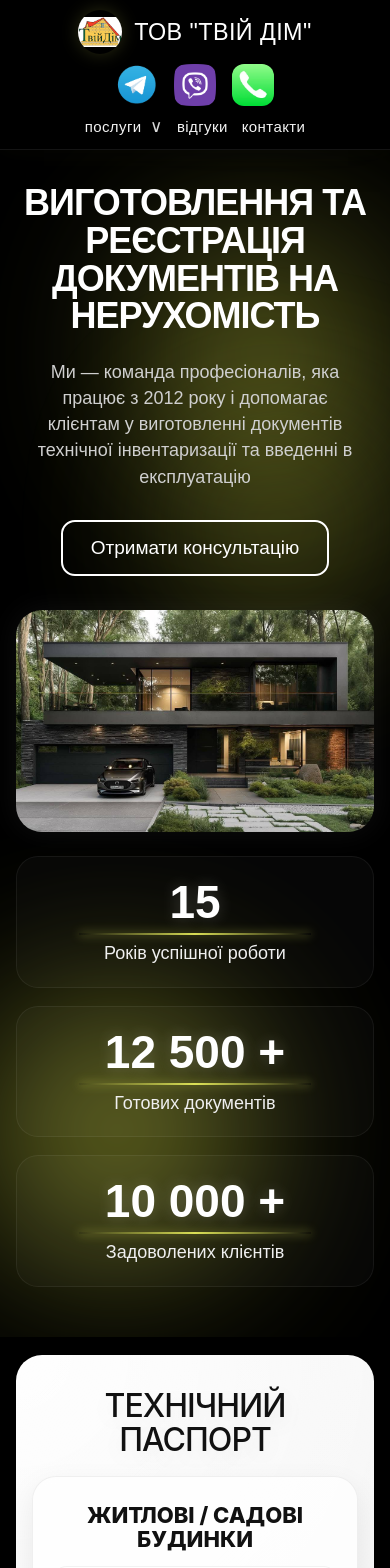
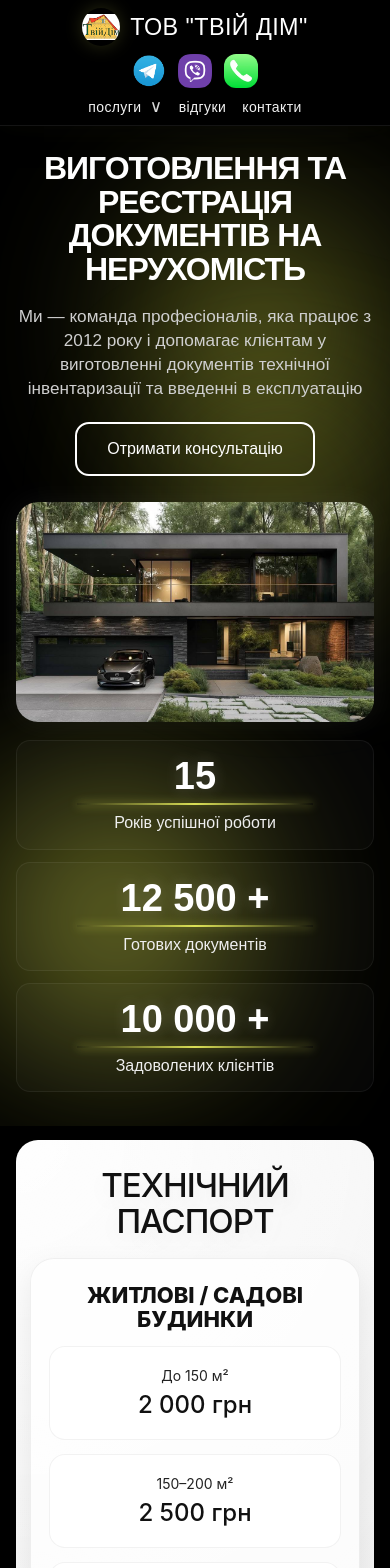
Before and after one commit to dianakonop/tviy-dim-site, a React (Vite) app: page /#services-block in a window 390 px wide. Before the commit this address led to /#services-block. Shown: the top 1568 px of the page. Built offline with nearby package versions, Linux system fonts and the light colour scheme.

Commit message:
Fix responsive styles and mobile layout

```diff
--- a/src/styles/responsive.css
+++ b/src/styles/responsive.css
@@ -1,123 +1,104 @@
-/* ========================= */
-/* RESPONSIVE FIXES */
-/* ========================= */
+/* RESPONSIVE FINAL FIX */
 
-/* tablets / small laptops */
 @media (max-width: 1200px) {
   .container {
-    padding-left: 20px;
-    padding-right: 20px;
+    width: 100%;
+    padding-left: clamp(14px, 3vw, 24px);
+    padding-right: clamp(14px, 3vw, 24px);
   }
 
   .header {
     height: auto;
-    min-height: 74px;
     padding: 10px 0;
   }
 
   .header__container {
-    gap: 18px;
+    flex-wrap: wrap;
+    justify-content: center;
+    gap: 16px;
   }
 
   .header__logo {
-    min-width: auto;
+    min-width: 0;
   }
 
   .header__logo-text {
-    font-size: 24px;
-  }
-
-  .header__logo-img {
-    width: 46px;
-    height: 46px;
+    font-size: clamp(22px, 3vw, 28px);
   }
 
   .header__menu {
-    gap: 34px;
+    gap: clamp(20px, 4vw, 42px);
   }
 
   .header__menu-link,
   .header__menu-link:visited {
-    font-size: 18px;
+    font-size: clamp(17px, 2vw, 21px);
   }
 
-  .header__socials {
-    min-width: auto;
+  .hero__container,
+  .service-showcase__card {
+    grid-template-columns: 1fr;
   }
 
-  .hero__container {
-    grid-template-columns: 1fr;
+  .hero__content,
+  .hero__text {
+    margin-left: auto;
+    margin-right: auto;
     text-align: center;
-    gap: 34px;
-  }
-
-  .hero__content {
-    margin: 0 auto;
   }
 
   .hero__right {
     align-items: center;
   }
-
-  .service-details-carousel__price-groups,
-  .commissioning-flow__prices--commissioning,
-  .tech-passport-compact {
-    grid-template-columns: repeat(2, 1fr);
-  }
 }
 
-/* phones / tablets */
 @media (max-width: 768px) {
+  html,
   body {
+    width: 100%;
     overflow-x: hidden;
   }
 
-  .container {
-    padding-left: 12px;
-    padding-right: 12px;
+  .site-main {
+    min-height: auto;
   }
 
   .header {
     position: sticky;
     top: 0;
-    height: auto;
-    min-height: auto;
-    padding: 10px 0 12px;
+    padding: 8px 0;
   }
 
   .header__container {
     flex-direction: column;
+    gap: 8px;
+  }
+
+  .header__logo {
+    width: 100%;
     justify-content: center;
     gap: 10px;
   }
 
-  .header__logo {
-    width: 100%;
-    min-width: 0;
-    justify-content: center;
-    gap: 12px;
-  }
-
   .header__logo-img {
-    width: 44px;
-    height: 44px;
+    width: 38px;
+    height: 38px;
   }
 
   .header__logo-text {
-    font-size: clamp(22px, 6vw, 30px);
+    font-size: clamp(19px, 6vw, 24px);
   }
 
   .header__socials {
     order: 2;
     width: 100%;
-    min-width: 0;
     justify-content: center;
-    gap: 16px;
+    gap: 12px;
   }
 
   .header__social-link {
-    width: 42px;
-    height: 42px;
+    width: 34px;
+    height: 34px;
   }
 
   .header__nav {
@@ -129,163 +110,143 @@
     width: 100%;
     justify-content: center;
     flex-wrap: wrap;
-    gap: 20px;
+    gap: 14px 22px;
   }
 
   .header__menu-link,
   .header__menu-link:visited {
-    font-size: 17px;
+    font-size: 15px;
   }
 
   .header__submenu {
-    width: 280px;
-    left: 50%;
-  }
-
-  .header__submenu li a {
-    font-size: 14px;
-    padding: 12px 14px;
+    width: min(92vw, 300px);
   }
 
   .hero {
     min-height: auto;
-    padding: 42px 0 50px;
+    padding: 26px 0 34px;
   }
 
   .hero__container {
     display: flex;
     flex-direction: column;
-    gap: 34px;
-    padding-top: 0;
-    padding-bottom: 0;
-  }
-
-  .hero__content {
-    order: 1;
-    max-width: 100%;
-    text-align: center;
-  }
-
-  .hero__right {
-    order: 2;
-    width: 100%;
-    align-items: center;
+    gap: 26px;
+    padding: 0 14px;
   }
 
   .hero__title {
-    font-size: clamp(38px, 11vw, 58px);
+    font-size: clamp(32px, 9vw, 44px);
     line-height: 1.05;
-    letter-spacing: -1px;
-    margin-bottom: 24px;
+    margin-bottom: 18px;
   }
 
   .hero__text {
-    max-width: 92%;
-    margin: 0 auto 30px;
-    font-size: clamp(18px, 5vw, 24px);
-    line-height: 1.45;
+    max-width: 100%;
+    font-size: clamp(16px, 4.4vw, 19px);
+    line-height: 1.4;
+    margin-bottom: 22px;
   }
 
   .hero__button {
-    min-width: 280px;
-    min-height: 62px;
-    font-size: 19px;
+    min-width: 240px;
+    min-height: 54px;
+    font-size: 16px;
   }
 
   .hero__contact-dropdown {
-    top: calc(100% + 10px);
+    top: calc(100% + 8px);
     left: 50%;
-    transform: translate(-50%, -8px);
+    transform: translate(-50%, -6px);
   }
 
   .hero__contact-wrapper:hover .hero__contact-dropdown {
     transform: translate(-50%, 0);
   }
 
-  .hero__image-wrap {
-    max-width: 100%;
-  }
-
   .hero__image {
     height: auto;
-    max-height: 280px;
-    object-fit: cover;
-    border-radius: 26px;
+    max-height: 260px;
+    border-radius: 22px;
   }
 
   .hero__stats {
     grid-template-columns: 1fr;
-    gap: 18px;
-    margin-top: 24px;
+    gap: 12px;
   }
 
   .hero__stat {
-    min-height: 130px;
-    border-radius: 22px;
-    padding: 22px 12px;
+    min-height: 105px;
+    padding: 16px 10px;
   }
 
   .hero__stat-number {
-    font-size: 46px;
+    font-size: 38px;
   }
 
   .hero__stat-text {
-    font-size: 18px;
+    font-size: 16px;
   }
 
   .service-showcase {
     min-height: auto;
-    padding: 18px 0;
+    padding: 14px 0;
   }
 
   .service-showcase__card {
-    grid-template-columns: 1fr;
     height: auto;
-    border-radius: 26px;
+    border-radius: 22px;
   }
 
   .service-showcase__left {
-    grid-template-rows: auto auto auto;
-    padding: 28px 18px 22px;
+    grid-template-rows: auto;
+    padding: 24px 16px 18px;
   }
 
-  .service-showcase__right {
-    min-height: 240px;
+  .service-showcase__title {
+    font-size: clamp(26px, 8vw, 36px);
   }
 
+  .service-showcase__description {
+    font-size: 16px;
+    line-height: 1.35;
+  }
+
+  .service-showcase__controls {
+    flex-direction: column;
+    justify-content: center;
+    gap: 16px;
+  }
+
+  .service-showcase__right,
   .service-showcase__image {
     min-height: 240px;
   }
 
   .service-details-carousel {
     min-height: auto;
-    padding: 18px 0;
+    padding: 14px 0;
   }
 
   .service-details-carousel__card {
     min-height: auto;
-    border-radius: 26px;
-    padding: 34px 16px 90px;
+    border-radius: 22px;
+    padding: 28px 14px 82px;
   }
 
   .service-details-carousel__title {
-    font-size: clamp(34px, 10vw, 50px);
+    font-size: clamp(30px, 8.5vw, 42px);
     line-height: 1.08;
     letter-spacing: -1px;
   }
 
-  .service-details-carousel__text {
+  .service-details-carousel__text,
+  .service-details-carousel__list {
     font-size: 16px;
     line-height: 1.45;
   }
 
   .service-details-carousel__subtitle {
     font-size: 20px;
-  }
-
-  .service-details-carousel__list {
-    font-size: 16px;
-    line-height: 1.45;
   }
 
   .service-details-carousel__price-groups,
@@ -295,10 +256,10 @@
     grid-template-columns: 1fr;
   }
 
-  .service-details-carousel__price-group {
+  .service-details-carousel__price-group,
+  .commissioning-flow__price-card,
+  .commissioning-flow__price-card--commissioning {
     min-height: auto;
-    padding: 26px 18px;
-    border-radius: 24px;
   }
 
   .service-details-carousel__report-card {
@@ -313,23 +274,23 @@
   .service-details-carousel__btn,
   .commissioning-flow__choice {
     width: 100%;
-    max-width: 250px;
+    max-width: 260px;
   }
 
   .commissioning-flow {
     min-height: auto;
-    padding: 18px 0;
+    padding: 14px 0;
   }
 
   .commissioning-flow__card {
     min-height: auto;
-    border-radius: 26px;
-    padding: 24px 12px 26px;
+    border-radius: 22px;
+    padding: 24px 12px 24px;
   }
 
   .commissioning-flow__title {
-    font-size: clamp(30px, 9vw, 42px);
-    line-height: 1.05;
+    font-size: clamp(30px, 8.5vw, 42px);
+    line-height: 1.08;
     padding-top: 54px;
   }
 
@@ -338,112 +299,87 @@
     line-height: 1.45;
   }
 
-  .commissioning-flow__back {
-    top: 14px;
-    left: 14px;
-    width: 48px;
-    height: 42px;
+  .contacts-section,
+  .reviews-section {
+    min-height: auto;
+    padding: 14px 0;
   }
 
-  .commissioning-flow__prices--commissioning,
-  .commissioning-flow__prices:not(.commissioning-flow__prices--commissioning) {
-    margin-top: 64px;
-  }
-
-  .contacts-section {
+  .contacts-section__card,
+  .reviews-section__stage {
     min-height: auto;
-    padding: 18px 0;
-  }
-
-  .contacts-section__card {
-    min-height: auto;
-    border-radius: 26px;
-    padding: 24px 16px 22px;
+    border-radius: 22px;
   }
 
   .contacts-section__content {
     grid-template-columns: 1fr;
-    gap: 24px;
-  }
-
-  .contacts-section__title {
-    font-size: 36px;
-  }
-
-  .contacts-section__button {
-    width: 100%;
-    max-width: 260px;
-    font-size: 20px;
-  }
-
-  .reviews-section {
-    min-height: auto;
-    padding: 18px 0;
   }
 
   .reviews-section__stage {
-    min-height: 720px;
-    border-radius: 26px;
+    min-height: 680px;
   }
 
   .reviews-section__grid {
     grid-template-columns: repeat(2, 1fr);
-    grid-auto-rows: 130px;
+    grid-auto-rows: 120px;
+  }
+
+  .reviews-section__title {
+    font-size: clamp(36px, 10vw, 52px);
+  }
+
+  .reviews-section__text {
+    font-size: 18px;
   }
 
   .reviews-section__button {
-    min-width: 230px;
-  }
-
-  .scroll-button {
-    right: 14px;
-    bottom: 18px;
+    min-width: 0;
+    width: 100%;
+    max-width: 280px;
   }
 }
 
-/* very small phones */
 @media (max-width: 480px) {
-  .container {
-    padding-left: 10px;
-    padding-right: 10px;
-  }
-
   .header__menu {
-    gap: 14px;
+    gap: 10px 16px;
   }
 
   .header__menu-link,
   .header__menu-link:visited {
-    font-size: 15px;
-  }
-
-  .hero {
-    padding-top: 34px;
+    font-size: 14px;
   }
 
   .hero__title {
-    font-size: 36px;
+    font-size: 32px;
   }
 
-  .hero__text {
-    font-size: 18px;
-  }
-
-  .hero__button {
-    min-width: 250px;
-    min-height: 56px;
-  }
-
-  .service-details-carousel__title,
-  .commissioning-flow__title {
-    font-size: 32px;
+  .hero__image {
+    max-height: 220px;
   }
 
   .reviews-section__grid {
     grid-template-columns: 1fr;
+    grid-auto-rows: 120px;
   }
 
-  .contacts-section__contact-link {
-    font-size: 20px;
+  .service-details-carousel__nav {
+    right: 12px;
+    bottom: 12px;
   }
 }
+
+@media (max-height: 700px) and (min-width: 769px) {
+  .hero,
+  .service-details-carousel,
+  .commissioning-flow,
+  .contacts-section,
+  .reviews-section {
+    min-height: auto;
+    padding-top: 16px;
+    padding-bottom: 16px;
+  }
+
+  .hero__image {
+    max-height: 360px;
+  }
+}
```
